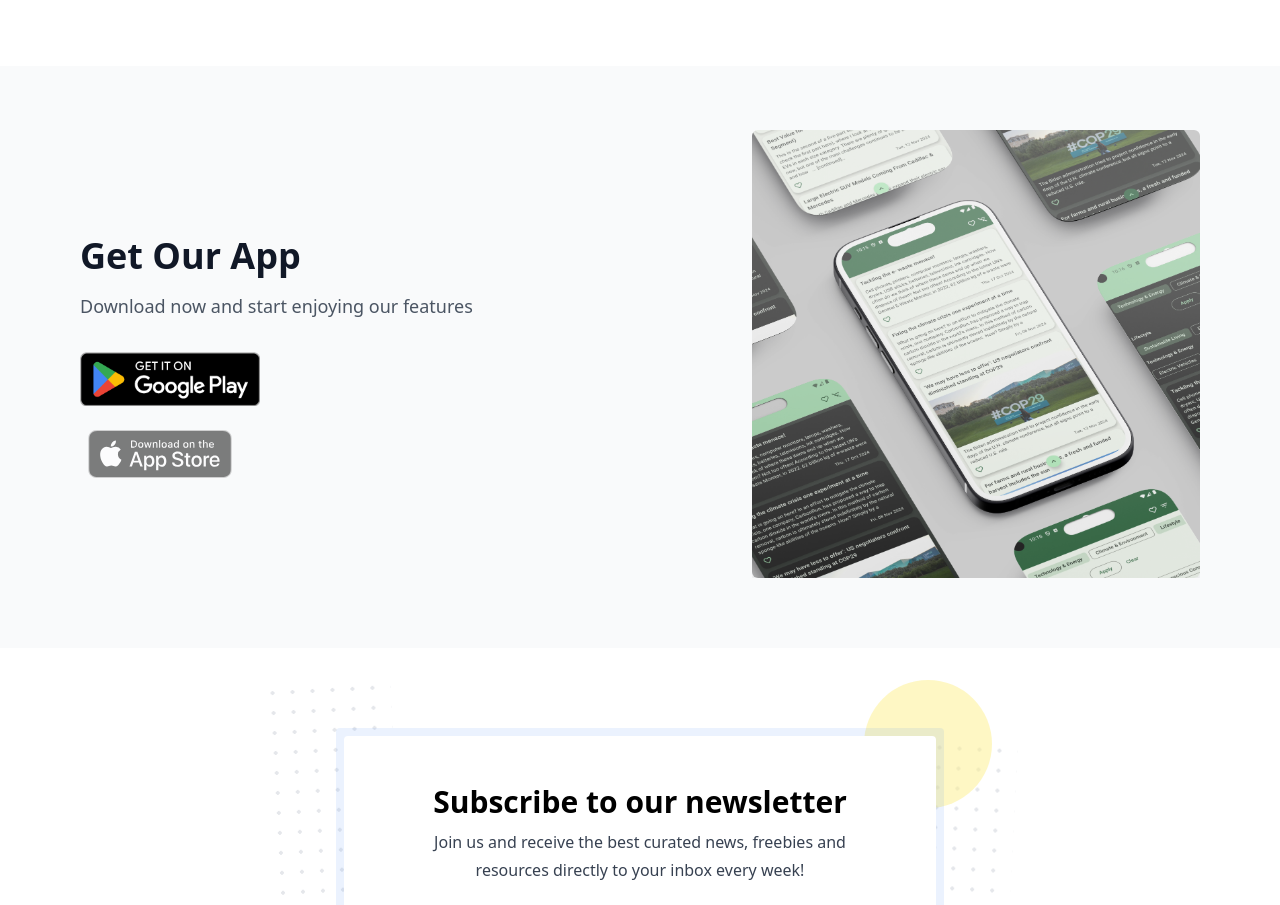
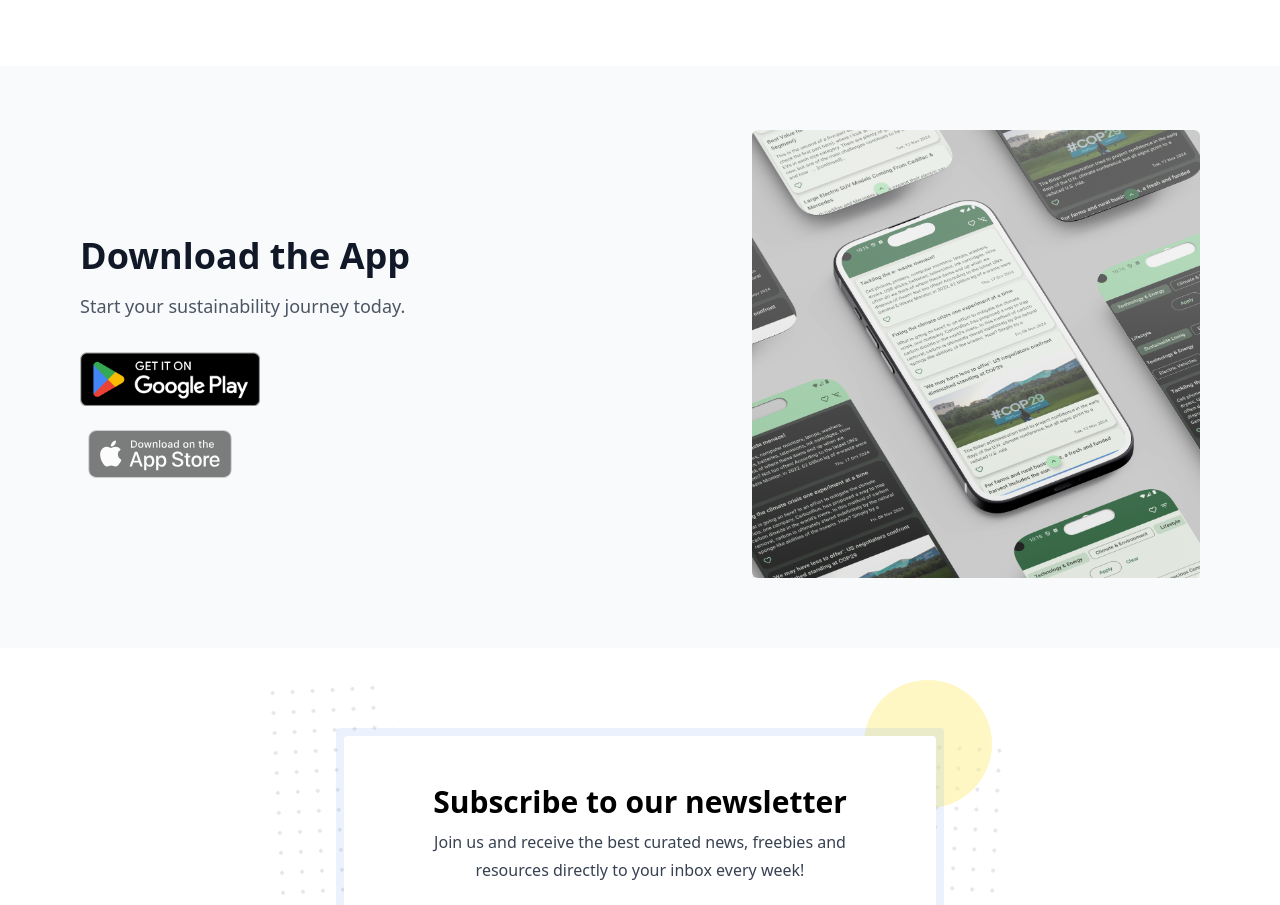
Before and after one commit to Act4Zero/LandingPage-GreenCompass, a Next.js app: page / in a window 1280 px wide. Shown: the part 5420-6325 px from the top of the page. Built offline with nearby package versions, Linux system fonts and the light colour scheme.

Commit message:
[Content] Export the Download content to translations

```diff
--- a/src/components/DownloadTheApp.js
+++ b/src/components/DownloadTheApp.js
@@ -2,6 +2,9 @@ import React from "react";
 import Image from "next/image";
 
 function DownloadTheApp({
+  title,
+  subtitle,
+  iosTooltip,
   imageSrc = "/images/mobile-mosaic-mockup.png",
   androidLink = "https://play.google.com/store/apps/details?id=com.act4zero.greencompass.android",
   iosLink = "#",
@@ -11,9 +14,9 @@ function DownloadTheApp({
       <div className="max-w-6xl mx-auto px-4 flex flex-col md:flex-row items-center justify-between">
         {/* Text and Buttons */}
         <div className="w-full md:w-1/2 lg:w-5/12 md:pr-8 lg:pr-12 mb-10 md:mb-0 text-center md:text-left">
-          <h2 className="text-4xl font-extrabold text-gray-900">Get Our App</h2>
+          <h2 className="text-4xl font-extrabold text-gray-900">{title}</h2>
           <p className="text-lg text-gray-600 mt-4 mb-8">
-            Download now and start enjoying our features
+            {subtitle}
           </p>
 
           <div className="flex flex-col items-center md:items-start space-y-6">
@@ -43,7 +46,7 @@ function DownloadTheApp({
               />
               {/* Tooltip shown on hover */}
               <div className="absolute bottom-full mb-2 hidden group-hover:block px-2 py-1 text-sm text-white bg-black rounded">
-                Available soon
+                {iosTooltip}
               </div>
             </div>
           </div>
--- a/src/locales/en/translation.json
+++ b/src/locales/en/translation.json
@@ -119,5 +119,10 @@
       "answer": "You can stay up-to-date by following us on social media, or subscribing to our newsletter. We’ll keep you informed about the latest updates, new features, and exciting developments in the Green Compass journey."
       }
     }
+  },
+  "download": {
+    "title": "Download the App",
+    "subtitle": "Start your sustainability journey today.",
+    "iosTooltip": "Available soon"
   }
 }
--- a/src/pages/index.js
+++ b/src/pages/index.js
@@ -73,7 +73,11 @@ function IndexPage(props) {
         showSupportButton={true}
         supportUrl="https://zendesk.com"
       />
-      <DownloadTheApp />
+      <DownloadTheApp
+        title={t('download.title')}
+        subtitle={t('download.subtitle')}
+        iosTooltip={t('download.iosTooltip')}
+      />
       <NewsletterSection
         title="Subscribe to our newsletter"
         subtitle="Join us and receive the best curated news, freebies and resources directly to your inbox every week!"
```
